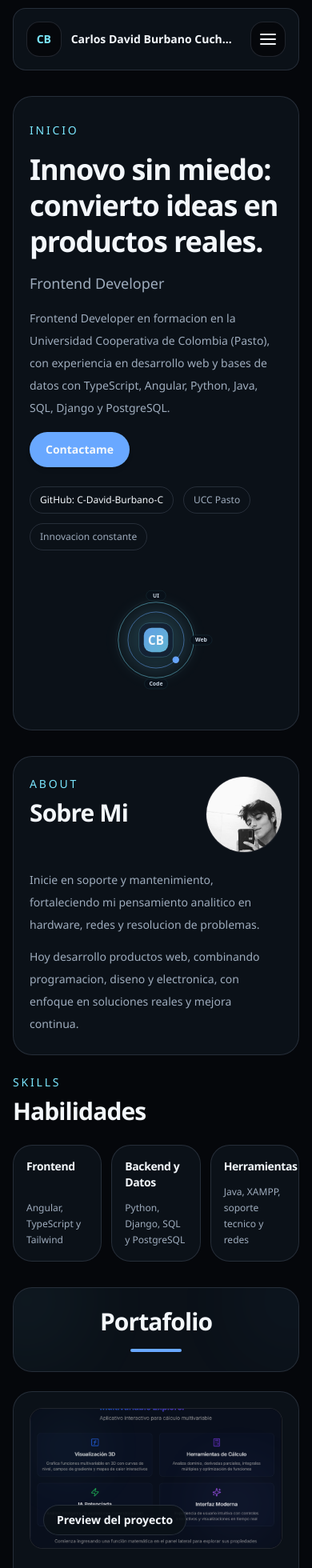
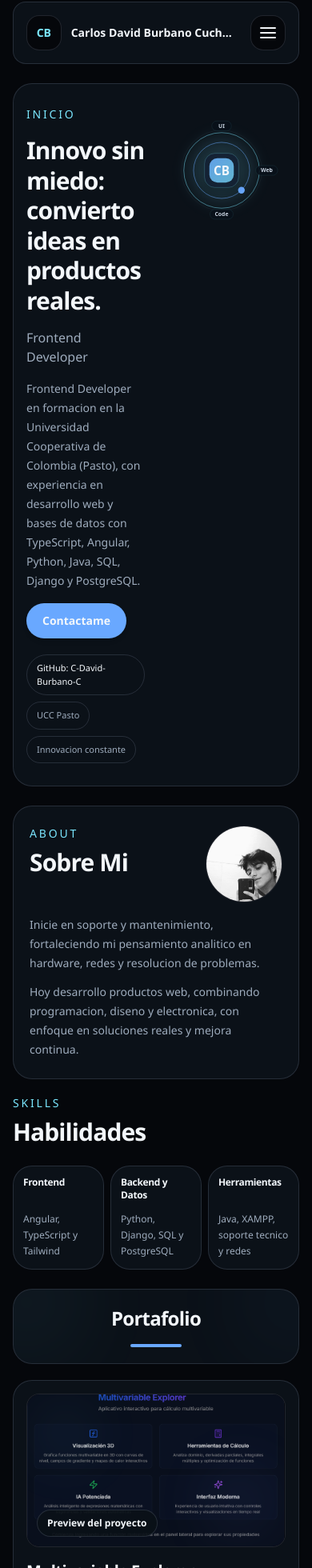
Before and after one commit to C-David-Burbano-C/Portafolio, a Next.js app: page / in a window 390 px wide. Shown: the part 14-1974 px from the top of the page at 80% size. Built offline with nearby package versions, Linux system fonts and the light colour scheme.

Commit message:
fix: responsive polish desktop tablet mobile

```diff
--- a/app/_components/portfolio/about_section.tsx
+++ b/app/_components/portfolio/about_section.tsx
@@ -20,7 +20,7 @@ export default function AboutSection() {
       id="sobre-mi"
       className="bg-surface rounded-3xl border border-line px-5 py-6 sm:px-8 sm:py-8"
     >
-      <div className="grid grid-cols-2 gap-5 lg:grid-cols-3 lg:items-center">
+      <div className="grid grid-cols-2 gap-4 sm:gap-5 lg:grid-cols-3 lg:items-center">
         <div>
           <p className="text-cyan text-sm font-medium uppercase tracking-[0.2em]">
             About
@@ -35,11 +35,11 @@ export default function AboutSection() {
         </div>
 
         <div className="col-span-2 lg:col-span-1">
-          <p className="text-sm leading-7 text-muted sm:text-base lg:text-lg">
+          <p className="text-sm leading-6 text-muted sm:text-base sm:leading-7 lg:text-lg">
             Inicie en soporte y mantenimiento, fortaleciendo mi pensamiento
             analitico en hardware, redes y resolucion de problemas.
           </p>
-          <p className="mt-3 text-sm leading-7 text-muted sm:text-base lg:text-lg">
+          <p className="mt-3 text-sm leading-6 text-muted sm:text-base sm:leading-7 lg:text-lg">
             Hoy desarrollo productos web, combinando programacion, diseno y
             electronica, con enfoque en soluciones reales y mejora continua.
           </p>
--- a/app/_components/portfolio/hero_section.tsx
+++ b/app/_components/portfolio/hero_section.tsx
@@ -28,18 +28,18 @@ export default function HeroSection() {
   return (
     <section
       id="inicio"
-      className="bg-surface rounded-3xl border border-line px-5 py-8 sm:px-8 sm:py-10 lg:px-10"
+      className="bg-surface rounded-3xl border border-line px-4 py-7 sm:px-8 sm:py-10 lg:px-10"
     >
-      <div className="grid grid-cols-1 gap-8 md:grid-cols-2 md:items-center">
+      <div className="grid grid-cols-[1.4fr_0.8fr] gap-4 sm:gap-6 md:grid-cols-[1.2fr_0.8fr] md:items-center lg:gap-10">
         <div className="space-y-4">
           <p className="text-cyan text-sm font-medium uppercase tracking-[0.2em]">
             Inicio
           </p>
-          <h1 className="font-display text-4xl font-semibold leading-tight text-foreground sm:text-5xl lg:max-w-xl lg:text-6xl">
+          <h1 className="font-display text-3xl font-semibold leading-tight text-foreground sm:text-5xl lg:max-w-xl lg:text-6xl">
             Innovo sin miedo: convierto ideas en productos reales.
           </h1>
-          <p className="text-lg text-muted sm:text-2xl">Frontend Developer</p>
-          <p className="max-w-2xl text-sm leading-7 text-muted sm:text-base">
+          <p className="text-base text-muted sm:text-2xl">Frontend Developer</p>
+          <p className="max-w-2xl text-sm leading-6 text-muted sm:text-base sm:leading-7">
             Frontend Developer en formacion en la Universidad Cooperativa de
             Colombia (Pasto), con experiencia en desarrollo web y bases de datos
             con TypeScript, Angular, Python, Java, SQL, Django y PostgreSQL.
@@ -52,7 +52,7 @@ export default function HeroSection() {
             Contactame
           </a>
 
-          <div className="flex flex-wrap gap-3 pt-2">
+          <div className="flex flex-wrap gap-2 pt-1 sm:gap-3 sm:pt-2">
             {highlights.map((item) => (
               item.href ? (
                 <a
@@ -60,14 +60,14 @@ export default function HeroSection() {
                   href={item.href}
                   target="_blank"
                   rel="noreferrer"
-                  className="border-line text-muted rounded-full border px-3 py-2 text-xs sm:text-sm"
+                  className="border-line text-muted rounded-full border px-3 py-2 text-[11px] sm:text-sm"
                 >
                   {item.label}
                 </a>
               ) : (
                 <span
                   key={item.label}
-                  className="border-line text-muted rounded-full border px-3 py-2 text-xs sm:text-sm"
+                  className="border-line text-muted rounded-full border px-3 py-2 text-[11px] sm:text-sm"
                 >
                   {item.label}
                 </span>
@@ -76,7 +76,7 @@ export default function HeroSection() {
           </div>
         </div>
 
-        <div className="flex items-center justify-center md:justify-end">
+        <div className="flex items-start justify-end self-start md:items-center">
           <HeroSignal />
         </div>
       </div>
--- a/app/_components/portfolio/page_modular.tsx
+++ b/app/_components/portfolio/page_modular.tsx
@@ -10,16 +10,16 @@ import ProjectCardsAll from "./projects/project_cards_all";
 export default function PortfolioModularPage() {
   return (
     <main className="bg-base text-foreground min-h-screen">
-      <div className="mx-auto flex w-full max-w-6xl flex-col gap-8 px-4 py-6 sm:px-6 lg:px-8 lg:py-8">
+      <div className="mx-auto flex w-full max-w-6xl flex-col gap-6 px-4 py-4 sm:gap-8 sm:px-6 sm:py-6 lg:px-8 lg:py-8">
         <TopNav />
         <HeroSection />
 
-        <section className="flex flex-col gap-6">
+        <section className="flex flex-col gap-5 sm:gap-6">
           <AboutSection />
           <SkillsSection />
         </section>
 
-        <section id="portafolio" className="flex flex-col gap-6">
+        <section id="portafolio" className="flex flex-col gap-5 sm:gap-6">
           <SectionBand title="Portafolio" showBottomBar />
           <ProjectCardsAll />
         </section>
--- a/app/_components/portfolio/projects/project_card_base.tsx
+++ b/app/_components/portfolio/projects/project_card_base.tsx
@@ -20,8 +20,8 @@ export default function ProjectCardBase({
   imageAlt,
 }: ProjectCardBaseProps) {
   return (
-    <article className="bg-surface flex h-full flex-col rounded-3xl border border-line p-5">
-      <div className="bg-base border-line relative h-44 overflow-hidden rounded-2xl border">
+    <article className="bg-surface flex h-full flex-col rounded-3xl border border-line p-4 sm:p-5">
+      <div className="bg-base border-line relative h-48 overflow-hidden rounded-2xl border sm:h-44">
         <Image
           src={imageSrc}
           alt={imageAlt}
@@ -32,12 +32,12 @@ export default function ProjectCardBase({
         <div className="absolute inset-0 bg-slate-950/20" />
         <div className="bg-cyan absolute left-4 top-4 h-16 w-16 rounded-full opacity-10 blur-2xl" />
         <div className="bg-violet absolute bottom-4 right-4 h-20 w-20 rounded-full opacity-10 blur-2xl" />
-        <div className="border-line bg-surface/90 text-foreground absolute bottom-4 left-4 rounded-full border px-4 py-2 text-sm font-semibold">
+        <div className="border-line bg-surface/90 text-foreground absolute bottom-3 left-3 rounded-full border px-3 py-2 text-xs font-semibold sm:bottom-4 sm:left-4 sm:px-4 sm:text-sm">
           Preview del proyecto
         </div>
       </div>
 
-      <h3 className="font-display mt-5 text-xl font-semibold text-foreground sm:text-2xl">
+      <h3 className="font-display mt-4 text-xl font-semibold text-foreground sm:mt-5 sm:text-2xl">
         {title}
       </h3>
       <p className="text-muted mt-2 text-sm leading-6 sm:text-base">
@@ -45,7 +45,7 @@ export default function ProjectCardBase({
       </p>
       <p className="text-cyan mt-3 text-sm">{tools}</p>
 
-      <div className="mt-5 flex gap-3">
+      <div className="mt-5 flex flex-wrap gap-3">
         <a
           href={demoUrl}
           target="_blank"
@@ -65,7 +65,7 @@ export default function ProjectCardBase({
       </div>
 
       <div className="mt-4 bg-line h-px w-full" />
-      <p className="text-muted mt-4 text-xs uppercase tracking-[0.2em]">
+      <p className="text-muted mt-4 text-[11px] uppercase tracking-[0.2em] sm:text-xs">
         Portfolio Card
       </p>
     </article>
--- a/app/_components/portfolio/section_band.tsx
+++ b/app/_components/portfolio/section_band.tsx
@@ -8,12 +8,12 @@ export default function SectionBand({
   showBottomBar = true,
 }: SectionBandProps) {
   return (
-    <div className="bg-surface relative overflow-hidden rounded-3xl border border-line px-5 py-6 sm:px-6 sm:py-7">
+    <div className="bg-surface relative overflow-hidden rounded-3xl border border-line px-5 py-5 sm:px-6 sm:py-7">
       <div className="bg-cyan absolute -left-10 -top-10 h-28 w-28 rounded-full opacity-10 blur-3xl" />
       <div className="bg-accent absolute -right-10 -top-8 h-24 w-24 rounded-full opacity-10 blur-3xl" />
 
       <div className="relative flex flex-col items-center justify-center gap-4 text-center">
-        <h2 className="font-display text-3xl font-semibold text-foreground sm:text-4xl">
+        <h2 className="font-display text-2xl font-semibold text-foreground sm:text-4xl">
           {title}
         </h2>
         {showBottomBar ? (
--- a/app/_components/portfolio/skills_section.tsx
+++ b/app/_components/portfolio/skills_section.tsx
@@ -28,13 +28,13 @@ export default function SkillsSection() {
         </h2>
       </div>
 
-      <div className="mt-6 grid grid-cols-3 gap-3 sm:gap-4 lg:gap-6">
+      <div className="mt-6 grid grid-cols-3 gap-2 sm:gap-4 lg:gap-6">
         {skills.map((skill) => (
           <article
             key={skill.title}
-            className="bg-surface border-line flex min-h-28 flex-col justify-between rounded-3xl border p-4 sm:min-h-36 sm:p-5 lg:min-h-48 lg:p-6"
+            className="bg-surface border-line flex min-h-24 flex-col justify-between rounded-3xl border p-3 sm:min-h-36 sm:p-5 lg:min-h-48 lg:p-6"
           >
-            <h3 className="font-display text-sm font-semibold text-foreground sm:text-lg lg:text-2xl">
+            <h3 className="font-display text-xs font-semibold text-foreground sm:text-lg lg:text-2xl">
               {skill.title}
             </h3>
             <p className="mt-3 hidden text-sm leading-6 text-muted sm:block">
--- a/app/_components/portfolio/top_nav.tsx
+++ b/app/_components/portfolio/top_nav.tsx
@@ -27,8 +27,8 @@ function NavLink({
       onClick={onNavigate}
       className={
         active
-          ? "bg-accent text-slate-950 rounded-full px-4 py-2 text-sm font-semibold"
-          : "text-muted rounded-full px-4 py-2 text-sm font-medium"
+          ? "bg-accent rounded-full px-4 py-2 text-sm font-semibold text-slate-950"
+          : "rounded-full px-4 py-2 text-sm font-medium text-muted"
       }
     >
       {label}
@@ -62,7 +62,7 @@ export default function TopNav() {
       return;
     }
 
-    const mediaQuery = window.matchMedia("(min-width: 768px)");
+    const mediaQuery = window.matchMedia("(min-width: 1024px)");
     const handleChange = (event: MediaQueryListEvent) => {
       if (event.matches) {
         setIsOpen(false);
@@ -95,7 +95,7 @@ export default function TopNav() {
 
   return (
     <>
-      <header className="bg-surface border-line sticky top-4 z-40 rounded-2xl border px-4 py-4 sm:px-6">
+      <header className="bg-surface border-line sticky top-3 z-40 rounded-2xl border px-4 py-4 sm:top-4 sm:px-6">
         <div className="flex items-center justify-between gap-4">
           <div className="flex min-w-0 items-center gap-3">
             <div className="bg-base border-line text-cyan flex h-11 w-11 items-center justify-center rounded-2xl border text-sm font-semibold">
@@ -105,7 +105,7 @@ export default function TopNav() {
               <p className="truncate text-sm font-semibold text-foreground">
                 Carlos David Burbano Cuchala
               </p>
-              <p className="text-muted hidden text-sm md:block">
+              <p className="hidden text-sm text-muted lg:block">
                 Frontend Developer
               </p>
             </div>
@@ -123,7 +123,7 @@ export default function TopNav() {
             ))}
           </nav>
 
-          <div className="hidden md:block">
+          <div className="hidden lg:block">
             <a
               href="#contacto"
               onClick={() => handleNavigate("#contacto")}
@@ -139,7 +139,7 @@ export default function TopNav() {
             aria-controls="mobile-sidebar"
             aria-label="Abrir menu"
             onClick={() => setIsOpen((current) => !current)}
-            className="border-line bg-base flex h-11 w-11 items-center justify-center rounded-2xl border md:hidden"
+            className="border-line bg-base flex h-11 w-11 items-center justify-center rounded-2xl border lg:hidden"
           >
             <span className="flex flex-col gap-1">
               <span className="bg-foreground block h-0.5 w-5 rounded-full" />
@@ -151,7 +151,7 @@ export default function TopNav() {
       </header>
 
       {isOpen ? (
-        <div className="fixed inset-0 z-50 md:hidden">
+        <div className="fixed inset-0 z-50 lg:hidden">
           <button
             type="button"
             aria-label="Cerrar menu"
@@ -161,12 +161,12 @@ export default function TopNav() {
 
           <aside
             id="mobile-sidebar"
-            className="bg-surface border-line absolute right-0 top-0 flex h-full w-72 flex-col border-l px-5 py-6 shadow-lg"
+            className="bg-surface border-line absolute right-0 top-0 flex h-full w-72 max-w-full flex-col border-l px-5 py-6 shadow-lg"
           >
             <div className="flex items-center justify-between gap-4">
               <div>
                 <p className="text-sm font-semibold text-foreground">Menu</p>
-                <p className="text-muted text-sm">Frontend Developer</p>
+                <p className="text-sm text-muted">Frontend Developer</p>
               </div>
               <button
                 type="button"
@@ -174,7 +174,7 @@ export default function TopNav() {
                 onClick={() => setIsOpen(false)}
                 className="border-line bg-base text-foreground flex h-10 w-10 items-center justify-center rounded-2xl border text-lg"
               >
-                ×
+                X
               </button>
             </div>
 
@@ -187,7 +187,7 @@ export default function TopNav() {
                   className={
                     activeHref === item.href
                       ? "bg-accent rounded-2xl px-4 py-3 text-sm font-semibold text-slate-950"
-                      : "bg-base text-foreground border-line rounded-2xl border px-4 py-3 text-sm font-medium"
+                      : "bg-base border-line rounded-2xl border px-4 py-3 text-sm font-medium text-foreground"
                   }
                 >
                   {item.label}
@@ -207,7 +207,7 @@ export default function TopNav() {
               <p className="text-sm font-semibold text-foreground">
                 Carlos David Burbano Cuchala
               </p>
-              <p className="text-muted mt-1 text-sm">
+              <p className="mt-1 text-sm text-muted">
                 Navegacion movil simple, alineada con el kit modular.
               </p>
             </div>
```
Also changed, not shown: app/_components/portfolio/contact_panel.tsx (+10 -4 lines), app/_components/portfolio/experience_section.tsx (+5 -5 lines).
